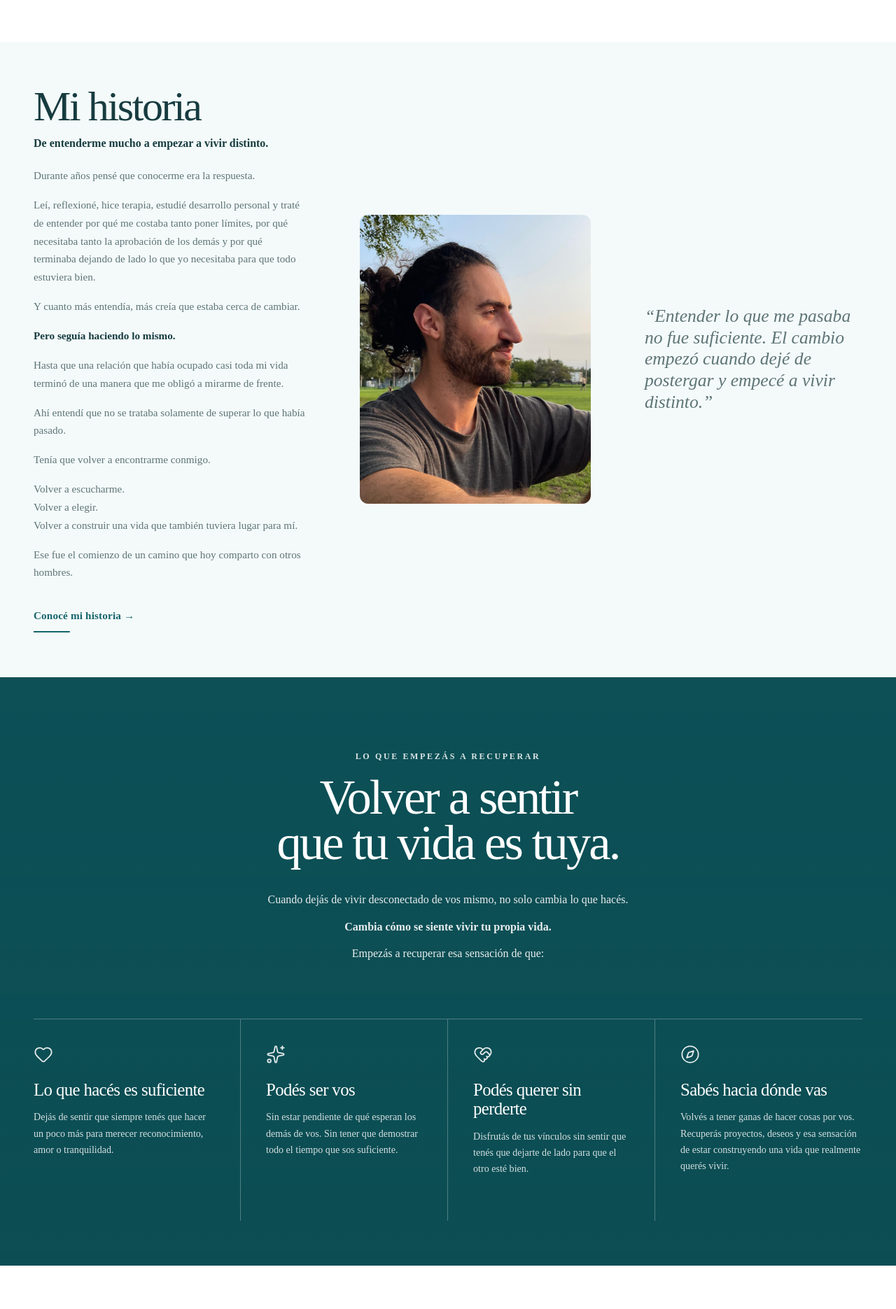
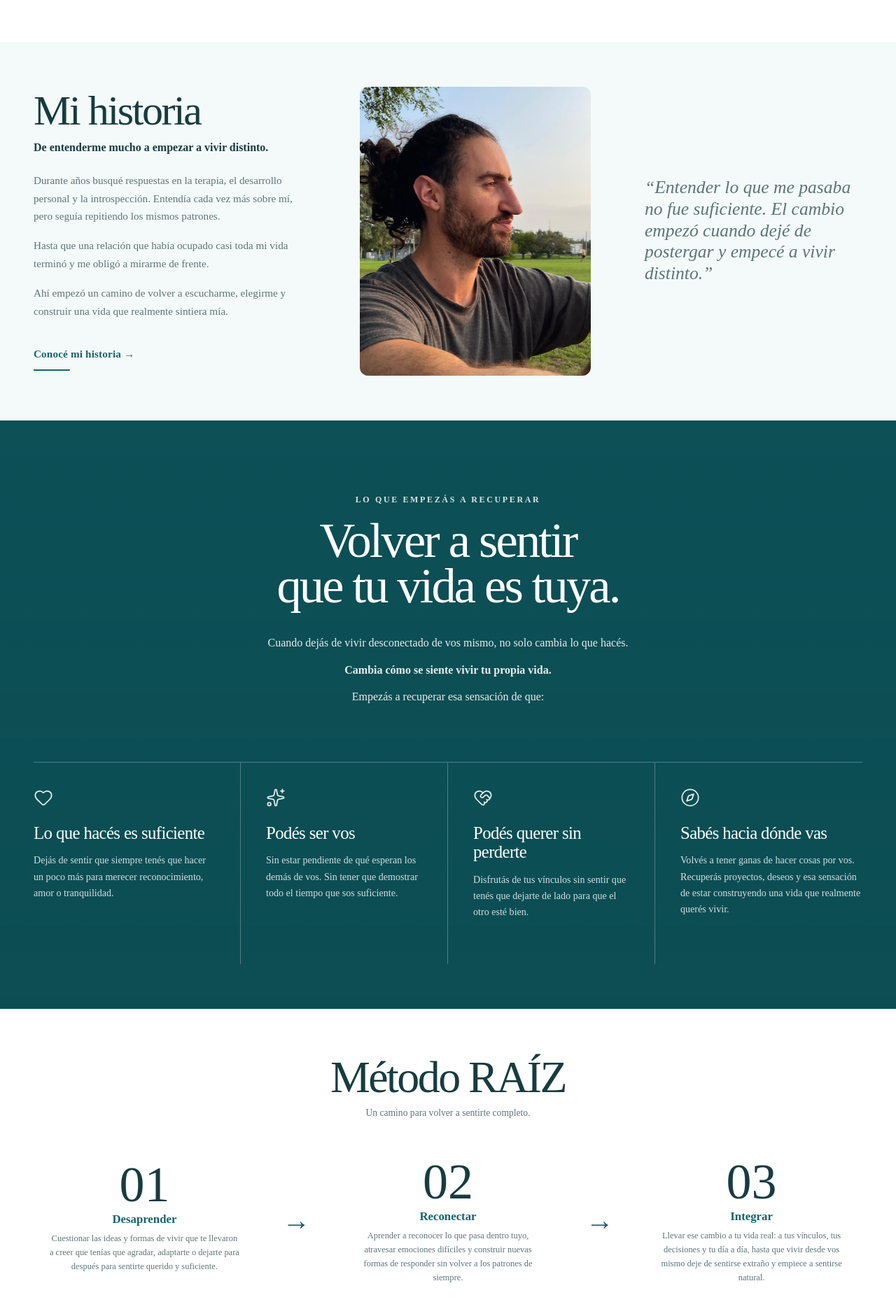
Before and after one commit to MarcosMolmedo/nicolas-dabinovic, a Next.js app: page / in a window 1280 px wide. Shown: the part 1680-3551 px from the top of the page at 70% size. Built offline with nearby package versions, Linux system fonts and the light colour scheme.

Commit message:
Update story, program layout and content

```diff
--- a/src/components/sections/Method.tsx
+++ b/src/components/sections/Method.tsx
@@ -33,7 +33,7 @@ export default function Method() {
           <article className={styles.step}>
             <span className={styles.number}>02</span>
 
-            <h3>Desarrollar</h3>
+            <h3>Reconectar</h3>
 
             <p>
               Aprender a reconocer lo que pasa dentro tuyo, atravesar emociones
--- a/src/components/sections/Program.module.css
+++ b/src/components/sections/Program.module.css
@@ -402,45 +402,6 @@
   transform: translateY(-2px);
 }
 
-/* =========================
-   AUDIENCE CLOSING
-   ========================= */
-
-.audienceClosing {
-  max-width: 48rem;
-
-  margin-top: 4.5rem;
-  padding-top: 2.75rem;
-
-  border-top: 1px solid rgba(21, 100, 107, 0.18);
-}
-
-.audienceStatement {
-  margin: 0;
-
-  color: var(--color-heading);
-
-  font-family: var(--font-heading), serif;
-  font-size: clamp(1.5rem, 4vw, 2.15rem);
-  font-weight: 500;
-  line-height: 1.3;
-  letter-spacing: -0.025em;
-}
-
-.audienceFinal {
-  margin: 1.75rem 0 0;
-
-  color: var(--color-text);
-
-  font-family: var(--font-body), sans-serif;
-  font-size: 1rem;
-  line-height: 1.7;
-}
-
-.audienceFinal strong {
-  color: var(--color-heading);
-  font-weight: 700;
-}
 
 /* =========================
    TABLET
--- a/src/components/sections/Program.tsx
+++ b/src/components/sections/Program.tsx
@@ -29,9 +29,13 @@ export default function Program() {
   return (
     <section className={styles.section} id="programa">
       <Container className={styles.container}>
-        <div className={styles.imagePlaceholder}>
-          <span>Imagen</span>
-        </div>
+      <div className={styles.imageWrapper}>
+  <img
+    className={styles.image}
+    src="/images/Nico-programa.jpeg"
+    alt="Nicolás Dabinovic"
+  />
+</div>
 
         <div className={styles.program} ref={programRef}>
           <h2 className={styles.title}>El programa</h2>
@@ -86,8 +90,7 @@ export default function Program() {
               <p className={styles.processEyebrow}>El programa</p>
 
               <h3 className={styles.processTitle}>
-                12 semanas de acompañamiento para trabajar en vos y llevar el
-                cambio a tu vida real.
+                12 semanas de transformación
               </h3>
             </div>
 
@@ -327,20 +330,7 @@ export default function Program() {
             </ul>
           </div>
 
-          <div className={styles.audienceClosing}>
-            <p className={styles.audienceStatement}>
-              El cambio empieza cuando dejás de esperar que algo afuera cambie
-              para empezar a hacerte cargo de lo que sí está en tus manos.
-            </p>
 
-            <p className={styles.audienceFinal}>
-              No necesitás tener todo resuelto para empezar.
-              <br />
-              <strong>
-                Pero sí necesitás estar dispuesto a hacer tu parte.
-              </strong>
-            </p>
-          </div>
         </div>
       </Container>
     </section>
--- a/src/components/sections/Story.module.css
+++ b/src/components/sections/Story.module.css
@@ -54,6 +54,7 @@
   font-size: 0.95rem;
   line-height: 1.7;
 }
+
 .description p {
   margin: 0 0 1rem;
 }
@@ -146,6 +147,9 @@
    ========================= */
 
 .media {
+  display: flex;
+  justify-content: center;
+
   width: 100%;
   min-width: 0;
 }
@@ -153,8 +157,10 @@
 .mainImage {
   display: block;
 
-  width: 100%;
-  min-height: 19rem;
+  width: 82%;
+  max-width: 20rem;
+  height: auto;
+
   aspect-ratio: 4 / 5;
 
   object-fit: cover;
@@ -170,6 +176,7 @@
 .quoteWrapper {
   display: flex;
   align-items: center;
+
   min-width: 0;
 }
 
@@ -197,16 +204,29 @@
 }
 
 .storyContainer {
-  display: grid;
-  grid-template-columns: 1fr;
+  display: flex;
+  flex-direction: column;
   gap: 4.5rem;
 }
 
-.storyIntro,
-.storyBlock {
+/* =========================
+   STORY HERO
+   MOBILE FIRST
+   ========================= */
+
+.storyHero {
+  display: grid;
+  grid-template-columns: 1fr;
+  gap: 2.5rem;
+
   width: 100%;
   max-width: 46rem;
+
   margin-inline: auto;
+}
+
+.storyIntro {
+  width: 100%;
 }
 
 .storyEyebrow {
@@ -248,6 +268,11 @@
   margin: 0 0 1.25rem;
 }
 
+.storyText p:last-child,
+.storyBlock p:last-child {
+  margin-bottom: 0;
+}
+
 .storyText strong,
 .storyBlock strong {
   color: var(--color-heading);
@@ -255,25 +280,38 @@
 }
 
 /* =========================
-   SECOND IMAGE
+   EXPANDED STORY IMAGE
+   MOBILE
    ========================= */
 
 .storyImageWrapper {
+  display: flex;
+  justify-content: center;
+
   width: 100%;
-  max-width: 56rem;
-  margin-inline: auto;
 }
 
 .storyImage {
   display: block;
 
-  width: 100%;
-  max-height: 42rem;
+  width: min(100%, 18rem);
+  height: auto;
 
-  object-fit: cover;
+  object-fit: contain;
   object-position: center;
 
   border-radius: 0.75rem;
+}
+
+/* =========================
+   STORY BLOCKS
+   ========================= */
+
+.storyBlock {
+  width: 100%;
+  max-width: 46rem;
+
+  margin-inline: auto;
 }
 
 /* =========================
@@ -330,6 +368,10 @@
 .finalStatement p + p {
   margin-top: 1rem;
 }
+
+/* =========================
+   COLLAPSE
+   ========================= */
 
 .collapseWrapper {
   display: flex;
@@ -394,7 +436,13 @@
     max-width: 32rem;
   }
 
+  .media {
+    display: block;
+  }
+
   .mainImage {
+    width: 100%;
+    max-width: none;
     min-height: 20rem;
   }
 
@@ -402,6 +450,7 @@
     grid-column: 1 / -1;
 
     justify-content: center;
+
     padding-top: 1rem;
   }
 
@@ -417,6 +466,10 @@
   .expandedStory {
     margin-top: 5rem;
     padding-block: 6rem;
+  }
+
+  .storyImage {
+    width: min(100%, 20rem);
   }
 }
 
@@ -443,7 +496,13 @@
     max-width: 28rem;
   }
 
+  .media {
+    display: block;
+  }
+
   .mainImage {
+    width: 100%;
+    max-width: none;
     min-height: 20rem;
   }
 
@@ -459,6 +518,10 @@
     font-size: clamp(1.4rem, 2vw, 2rem);
   }
 
+  /* =========================
+     EXPANDED DESKTOP
+     ========================= */
+
   .expandedStory {
     margin-top: 4rem;
     padding-block: 7rem;
@@ -468,16 +531,73 @@
     gap: 6rem;
   }
 
+  /*
+   * ESTE es el bloque importante:
+   * texto izquierda + foto derecha.
+   */
+
+  .storyHero {
+    grid-template-columns:
+      minmax(0, 1fr)
+      20rem;
+
+    gap: clamp(3.5rem, 6vw, 6rem);
+    align-items: center;
+
+    width: 100%;
+    max-width: 68rem;
+
+    margin-inline: auto;
+  }
+
   .storyIntro {
-    max-width: 52rem;
+    min-width: 0;
   }
 
   .storyHeading {
-    font-size: 3.75rem;
+    max-width: 13ch;
+
+    font-size: clamp(3rem, 4vw, 3.75rem);
   }
 
-  .storyText,
+  .storyText {
+    max-width: 38rem;
+
+    font-size: 1.05rem;
+  }
+
+  /*
+   * FOTO A LA DERECHA.
+   * Pequeña, vertical y completa.
+   */
+
+  .storyImageWrapper {
+    display: flex;
+    justify-content: flex-end;
+    align-items: center;
+
+    width: 100%;
+  }
+
+  .storyImage {
+    width: 55rem;
+    max-width: 100%;
+    height: auto;
+
+    object-fit: contain;
+    object-position: center;
+
+    border-radius: 0.75rem;
+  }
+
+  /*
+   * Los bloques siguientes vuelven
+   * a la columna editorial central.
+   */
+
   .storyBlock {
+    max-width: 46rem;
+
     font-size: 1.05rem;
   }
 }
--- a/src/components/sections/Story.tsx
+++ b/src/components/sections/Story.tsx
@@ -41,49 +41,19 @@ export default function Story() {
 
           <div className={styles.description}>
             <p>
-              Durante años pensé que conocerme era la respuesta.
+              Durante años busqué respuestas en la terapia, el desarrollo
+              personal y la introspección. Entendía cada vez más sobre mí,
+              pero seguía repitiendo los mismos patrones.
             </p>
 
             <p>
-              Leí, reflexioné, hice terapia, estudié desarrollo personal y
-              traté de entender por qué me costaba tanto poner límites, por qué
-              necesitaba tanto la aprobación de los demás y por qué terminaba
-              dejando de lado lo que yo necesitaba para que todo estuviera bien.
+              Hasta que una relación que había ocupado casi toda mi vida
+              terminó y me obligó a mirarme de frente.
             </p>
 
             <p>
-              Y cuanto más entendía, más creía que estaba cerca de cambiar.
-            </p>
-
-            <p>
-              <strong>Pero seguía haciendo lo mismo.</strong>
-            </p>
-
-            <p>
-              Hasta que una relación que había ocupado casi toda mi vida terminó
-              de una manera que me obligó a mirarme de frente.
-            </p>
-
-            <p>
-              Ahí entendí que no se trataba solamente de superar lo que había
-              pasado.
-            </p>
-
-            <p>
-              Tenía que volver a encontrarme conmigo.
-            </p>
-
-            <p>
-              Volver a escucharme.
-              <br />
-              Volver a elegir.
-              <br />
-              Volver a construir una vida que también tuviera lugar para mí.
-            </p>
-
-            <p>
-              Ese fue el comienzo de un camino que hoy comparto con otros
-              hombres.
+              Ahí empezó un camino de volver a escucharme, elegirme y
+              construir una vida que realmente sintiera mía.
             </p>
           </div>
 
@@ -118,6 +88,12 @@ export default function Story() {
       {storyOpen && (
         <div className={styles.expandedStory}>
           <Container className={styles.storyContainer}>
+
+            {/* =========================
+                PRIMER BLOQUE + FOTO
+                ========================= */}
+
+            <div className={styles.storyHero}>
               <div className={styles.storyIntro}>
                 <p className={styles.storyEyebrow}>Mi historia</p>
 
@@ -132,16 +108,16 @@ export default function Story() {
                   </p>
 
                   <p>
-                  Trabajaba, resolvía problemas, cuidaba a los demás y trataba
-                  de que todos estuvieran bien.
+                    Trabajaba, resolvía problemas, cuidaba a los demás y
+                    trataba de que todos estuvieran bien.
                   </p>
 
                   <p>Por afuera, mi vida funcionaba.</p>
 
                   <p>
                     <strong>
-                    Pero por dentro cada vez me sentía más cansado, más apagado
-                    y más vacío.
+                      Pero por dentro cada vez me sentía más cansado, más
+                      apagado y más vacío.
                     </strong>
                   </p>
 
@@ -161,6 +137,11 @@ export default function Story() {
                   alt="Nicolás Dabinovic"
                 />
               </div>
+            </div>
+
+            {/* =========================
+                RESTO DE LA HISTORIA
+                ========================= */}
 
             <div className={styles.storyBlock}>
               <h3>Entonces empecé a buscar respuestas.</h3>
@@ -269,8 +250,8 @@ export default function Story() {
               </p>
 
               <p>
-                Y justamente porque sé lo que se siente estar ahí, hoy acompaño
-                a otros hombres que están atravesando ese mismo lugar.
+                Y justamente porque sé lo que se siente estar ahí, hoy
+                acompaño a otros hombres que están atravesando ese mismo lugar.
               </p>
 
               <p>
@@ -278,9 +259,9 @@ export default function Story() {
               </p>
 
               <p>
-                Un proceso para dejar de vivir desconectado de vos mismo, sanar
-                aquello que te frena y recuperar la dirección de tu propia
-                vida.
+                Un proceso para dejar de vivir desconectado de vos mismo,
+                sanar aquello que te frena y recuperar la dirección de tu
+                propia vida.
               </p>
 
               <div className={styles.finalStatement}>
```
Also changed, not shown: public/images/Nico-programa.jpeg (added). Lines whose indentation alone changed are shown as unchanged.
